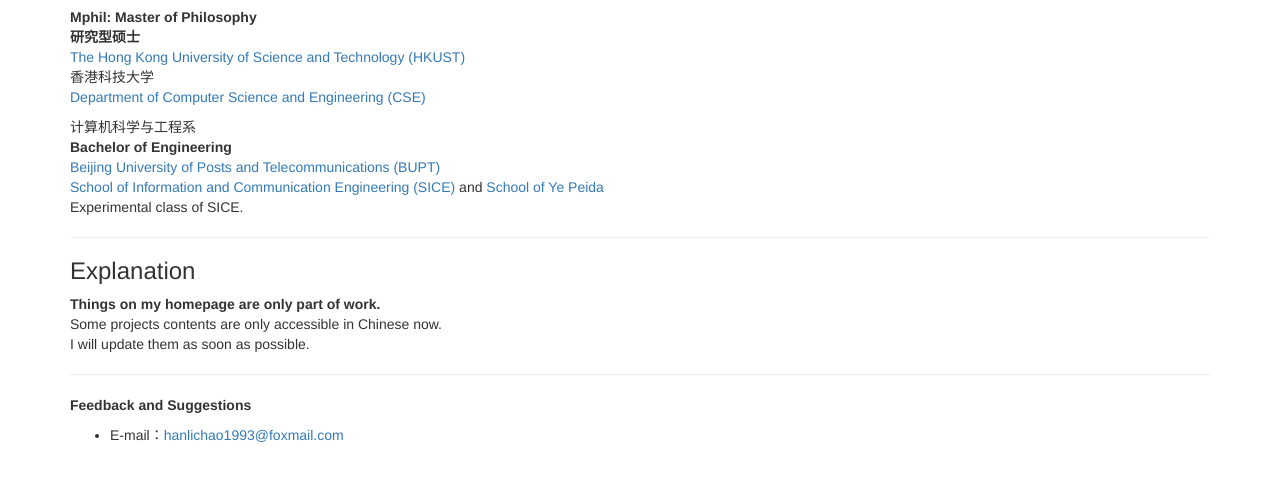
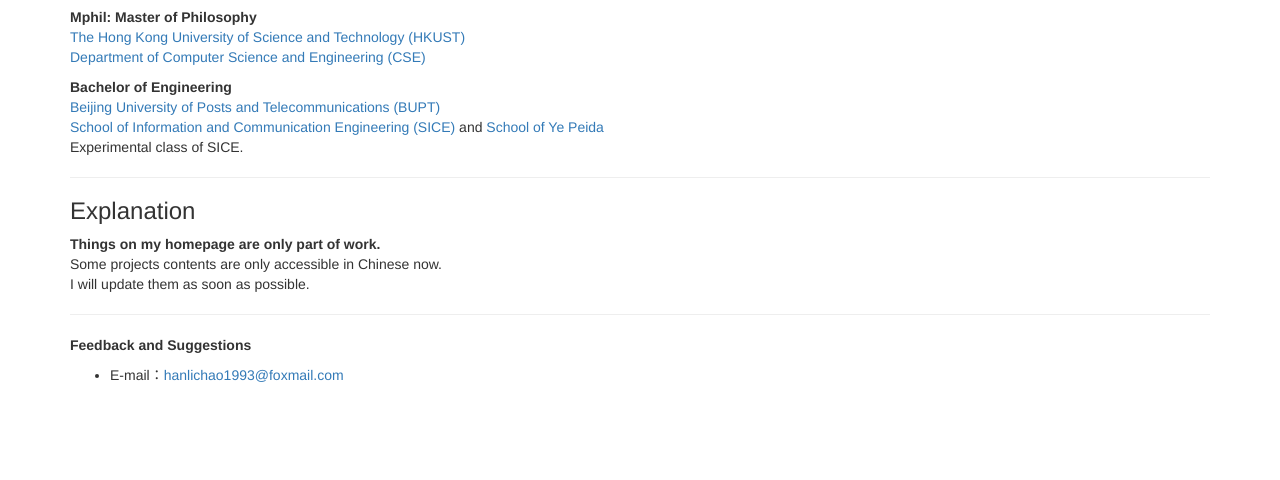
Before and after one commit to wydfxhlc/myprojects, a plain HTML site: page index.html in a window 1280 px wide. Shown: the part 298-778 px from the top of the page. Drawn offline with nearby package versions, Linux system fonts and the light colour scheme.

Commit message:
Update index.html

```diff
--- a/index.html
+++ b/index.html
@@ -66,11 +66,8 @@
 <h2 id="education">Education</h2>
 
 <p><strong>Mphil: Master of Philosophy</strong>  <br>
-   <strong>研究型硕士</strong>  <br>
  <a href="http://www.ust.hk/" target="_blank">The Hong Kong University of Science and Technology (HKUST)</a>  <br>
-    香港科技大学<br>
  <a href="http://www.cse.ust.hk/" target="_blank">Department of Computer Science and Engineering (CSE)</a> <br></p>
-    计算机科学与工程系
 <p><strong>Bachelor of Engineering</strong>  <br>
  <a href="http://www.bupt.edu.cn/" target="_blank">Beijing University of Posts and Telecommunications (BUPT)</a>  <br>
  <a href="http://sice.bupt.edu.cn/" target="_blank">School of Information and Communication Engineering (SICE)</a>  and
```
